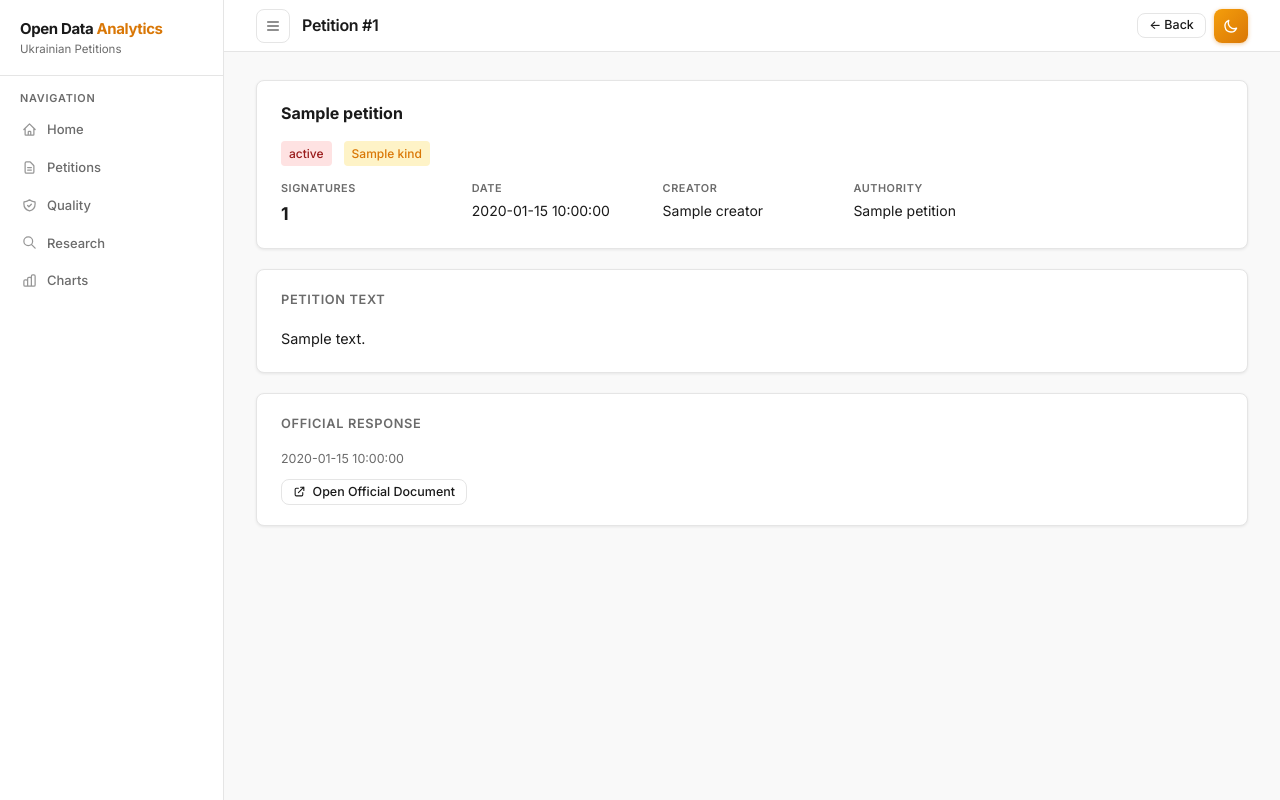
After one commit to zxclinux/open-data-ai-analytics, a FastAPI app: template src/web/templates/petition_text.html in a window 1280 px wide. The commit adds this page. Run offline with FastAPI, Linux system fonts and the light colour scheme; the template is opened without the code that fills it: most values are stand-ins (such as "Sample title", 1, 10 or a date in 2020).

Commit message:
feat: new page with petitions preview

```diff
--- a/src/web/app.py
+++ b/src/web/app.py
@@ -1,4 +1,5 @@
 import os
+from pathlib import Path
 
 import httpx
 from fastapi import FastAPI, HTTPException, Query, Request
@@ -8,8 +9,11 @@ from prometheus_fastapi_instrumentator import Instrumentator
 
 from src.web.db_queries import (
     petitions_list, petitions_count, top_petitions,
-    petitions_by_status, search_petitions, suggest_petitions, drop_table,
+    petitions_by_status, search_petitions, suggest_petitions,
+    petition_by_uid, drop_table,
 )
+
+PETITIONS_DIR = Path(os.environ.get("PETITIONS_DIR", "data/petitions")).resolve()
 
 DATA_LOAD_URL = os.environ.get("DATA_LOAD_URL", "http://localhost:8001")
 QUALITY_URL = os.environ.get("QUALITY_URL", "http://localhost:8002")
@@ -99,6 +103,34 @@ async def ui_charts(request: Request):
         context={"request": request, "charts": charts, "viz_url": VIZ_URL, "active_page": "charts"},
     )
 
+@app.get("/ui/petition/{uid}", response_class=HTMLResponse)
+async def ui_petition_text(request: Request, uid: int):
+    try:
+        petition = petition_by_uid(uid)
+    except Exception:
+        raise HTTPException(404, "DB not ready.")
+    if not petition:
+        raise HTTPException(404, "Petition not found.")
+
+    text_content = ""
+    filename = petition.get("text", "") or ""
+    if filename:
+        text_path = PETITIONS_DIR / filename
+        if text_path.exists():
+            text_content = text_path.read_text(encoding="utf-8-sig")
+
+    return templates.TemplateResponse(
+        name="petition_text.html",
+        request=request,
+        context={
+            "request": request,
+            "petition": petition,
+            "text_content": text_content,
+            "active_page": "petitions",
+        },
+    )
+
+
 @app.get("/api/petitions")
 def api_petitions(limit: int = Query(50, ge=1, le=500),
                   offset: int = Query(0, ge=0)):
--- a/src/web/db_queries.py
+++ b/src/web/db_queries.py
@@ -65,6 +65,14 @@ def suggest_petitions(q: str, limit: int = 8) -> list[str]:
     return [r["title"] for r in rows]
 
 
+def petition_by_uid(uid: int) -> dict | None:
+    with _conn() as c:
+        row = c.execute(
+            f"SELECT * FROM {TABLE} WHERE uid = ?", (uid,)
+        ).fetchone()
+    return dict(row) if row else None
+
+
 def drop_table() -> None:
     with _conn() as c:
         c.execute(f"DROP TABLE IF EXISTS {TABLE}")
--- a/src/web/templates/base.html
+++ b/src/web/templates/base.html
@@ -1,7 +1,9 @@
 <!DOCTYPE html>
-<html lang="uk" data-theme="light">
+<html lang="uk">
 <head>
   <meta charset="utf-8">
+  <!-- Runs before first paint: applies saved theme so there is no flash -->
+  <script>(function(){var t=localStorage.getItem('theme');document.documentElement.setAttribute('data-theme',t||'light');})()</script>
   <meta name="viewport" content="width=device-width, initial-scale=1">
   <title>{% block title %}Open Data Analytics{% endblock %}</title>
   <link rel="preconnect" href="https://fonts.googleapis.com">
@@ -637,10 +639,20 @@
       grid-template-columns: 1fr;
     }
 
-    /* Sidebar open on mobile */
+    /* Sidebar open on mobile — full-screen width on small phones */
     body.sidebar-open .sidebar {
       transform: translateX(0);
-      box-shadow: 4px 0 24px rgba(0,0,0,0.18);
+      box-shadow: 4px 0 32px rgba(0,0,0,0.28);
+    }
+
+    /* Full-width sidebar on phones (< 480px) */
+    @media (max-width: 479px) {
+      .sidebar { width: 100vw; }
+    }
+
+    /* Capped width on larger mobile / small tablets */
+    @media (min-width: 480px) and (max-width: 1023px) {
+      .sidebar { width: min(320px, 85vw); }
     }
 
     /* Tablet (≥ 640px) */
@@ -794,13 +806,10 @@
     localStorage.setItem('theme', next);
   }
 
-  /* ── Restore persisted preferences ── */
+  /* ── Restore sidebar collapse state (theme is handled by the head script) ── */
   (function() {
-    const theme = localStorage.getItem('theme') || 'light';
-    document.documentElement.setAttribute('data-theme', theme);
-
-    const isDesktop = window.matchMedia('(min-width: 1024px)').matches;
-    if (isDesktop && localStorage.getItem('sidebar-collapsed') === 'true') {
+    if (window.matchMedia('(min-width: 1024px)').matches &&
+        localStorage.getItem('sidebar-collapsed') === 'true') {
       document.body.classList.add('sidebar-collapsed');
     }
   })();
--- /dev/null
+++ b/src/web/templates/petition_text.html
@@ -0,0 +1,89 @@
+{% extends "base.html" %}
+{% block title %}Petition #{{ petition.uid }} — Open Data Analytics{% endblock %}
+{% block page_title %}Petition #{{ petition.uid }}{% endblock %}
+
+{% block topbar_actions %}
+<a href="javascript:history.length > 1 ? history.back() : (location.href='/ui/petitions')"
+   class="btn btn-ghost btn-sm">
+  ← Back
+</a>
+{% endblock %}
+
+{% block content %}
+
+{# ── Metadata card ── #}
+<div class="card" style="margin-bottom:1.25rem">
+  <h2 style="font-size:1rem;font-weight:700;line-height:1.5;color:var(--text-primary);margin-bottom:1rem">
+    {{ petition.title }}
+  </h2>
+
+  <div style="display:flex;flex-wrap:wrap;gap:.375rem .75rem;margin-bottom:.875rem">
+    {% if petition.status == 'з відповіддю' %}
+      <span class="badge badge-ok">{{ petition.status }}</span>
+    {% else %}
+      <span class="badge badge-no">{{ petition.status }}</span>
+    {% endif %}
+    <span class="badge" style="background:var(--accent-light);color:var(--accent)">{{ petition.kind }}</span>
+  </div>
+
+  <div style="display:grid;grid-template-columns:repeat(auto-fill,minmax(160px,1fr));gap:.5rem .75rem">
+    <div>
+      <div style="font-size:.68rem;font-weight:600;color:var(--text-secondary);text-transform:uppercase;letter-spacing:.05em;margin-bottom:.15rem">Signatures</div>
+      <div style="font-size:1.1rem;font-weight:700;color:var(--text-primary)">{{ petition.count | int | string if petition.count else '—' }}</div>
+    </div>
+    <div>
+      <div style="font-size:.68rem;font-weight:600;color:var(--text-secondary);text-transform:uppercase;letter-spacing:.05em;margin-bottom:.15rem">Date</div>
+      <div style="font-size:.875rem;color:var(--text-primary)">{{ petition.DateStartPetition or '—' }}</div>
+    </div>
+    <div>
+      <div style="font-size:.68rem;font-weight:600;color:var(--text-secondary);text-transform:uppercase;letter-spacing:.05em;margin-bottom:.15rem">Creator</div>
+      <div style="font-size:.875rem;color:var(--text-primary)">{{ petition.creator or '—' }}</div>
+    </div>
+    {% if petition.authorityName %}
+    <div>
+      <div style="font-size:.68rem;font-weight:600;color:var(--text-secondary);text-transform:uppercase;letter-spacing:.05em;margin-bottom:.15rem">Authority</div>
+      <div style="font-size:.875rem;color:var(--text-primary)">{{ petition.authorityName }}</div>
+    </div>
+    {% endif %}
+  </div>
+</div>
+
+{# ── Petition text card ── #}
+{% if text_content %}
+<div class="card" style="margin-bottom:1.25rem">
+  <div class="card-title" style="margin-bottom:1rem">Petition Text</div>
+  <div style="
+    font-size:.9rem;
+    line-height:1.8;
+    color:var(--text-primary);
+    white-space:pre-wrap;
+    word-break:break-word;
+    max-width:72ch;
+    font-family:'Inter',system-ui,sans-serif;
+  ">{{ text_content }}</div>
+</div>
+{% else %}
+<div class="alert alert-error" style="margin-bottom:1.25rem">
+  Petition text not found on disk. Run the data pipeline to download petition texts.
+</div>
+{% endif %}
+
+{# ── Official response card ── #}
+{% if petition.answerDate or petition.answerUrl %}
+<div class="card">
+  <div class="card-title" style="margin-bottom:.875rem">Official Response</div>
+  {% if petition.answerDate %}
+  <p style="font-size:.78rem;color:var(--text-secondary);margin-bottom:.625rem">{{ petition.answerDate }}</p>
+  {% endif %}
+  {% if petition.answerUrl %}
+  <a href="{{ petition.answerUrl }}" target="_blank" rel="noopener noreferrer" class="btn btn-ghost btn-sm">
+    <svg width="13" height="13" fill="none" viewBox="0 0 24 24" stroke="currentColor" stroke-width="2">
+      <path stroke-linecap="round" stroke-linejoin="round" d="M10 6H6a2 2 0 00-2 2v10a2 2 0 002 2h10a2 2 0 002-2v-4M14 4h6m0 0v6m0-6L10 14"/>
+    </svg>
+    Open Official Document
+  </a>
+  {% endif %}
+</div>
+{% endif %}
+
+{% endblock %}
--- a/src/web/templates/petitions.html
+++ b/src/web/templates/petitions.html
@@ -14,6 +14,7 @@
           <th style="text-align:right">Signatures</th>
           <th>Status</th>
           <th>Date</th>
+          <th></th>
         </tr>
       </thead>
       <tbody>
@@ -31,6 +32,7 @@
             {% endif %}
           </td>
           <td style="white-space:nowrap;color:var(--text-secondary)">{{ r.DateStartPetition }}</td>
+          <td><a href="/ui/petition/{{ r.uid }}" class="btn btn-ghost btn-sm">View</a></td>
         </tr>
         {% endfor %}
       </tbody>
```
Also changed, not shown: src/data_load/app.py (+8 -2 lines), src/data_load/service.py (+59 -0 lines), src/web/templates/index.html (+6 -3 lines).
